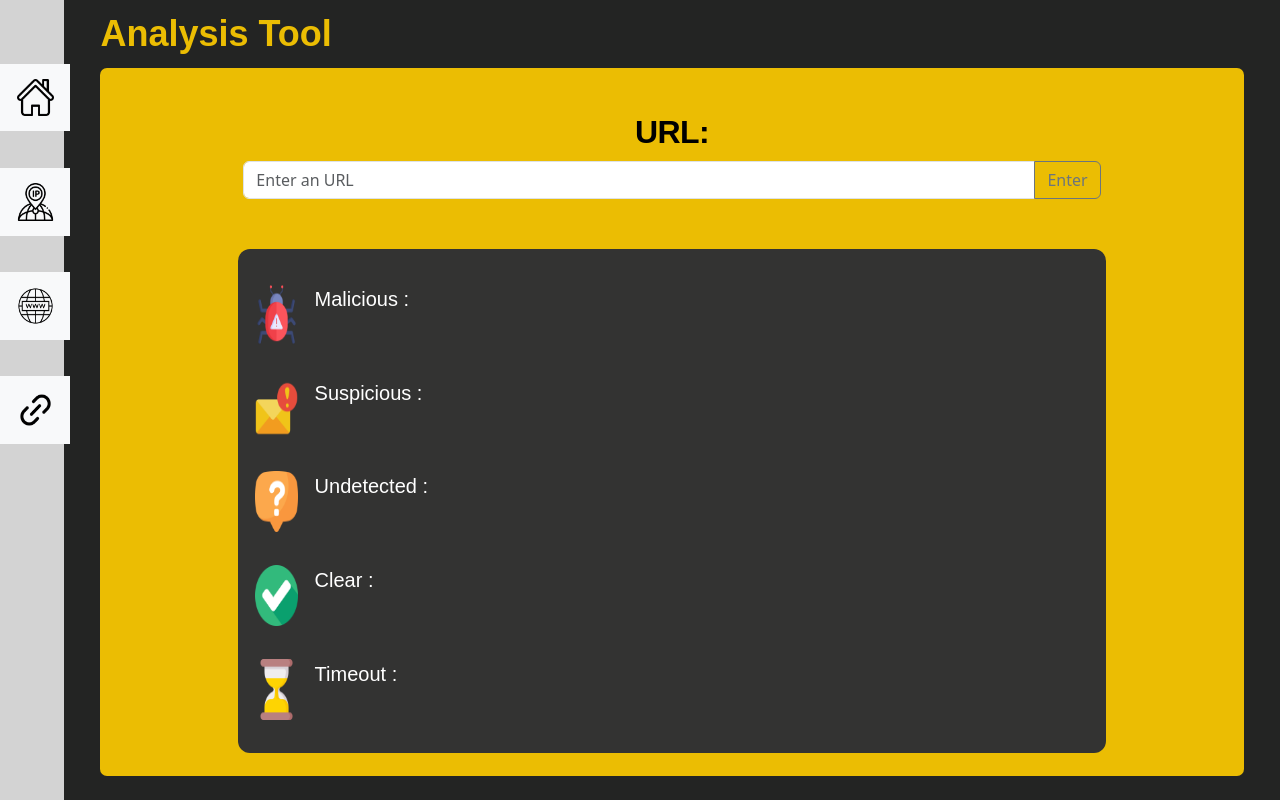
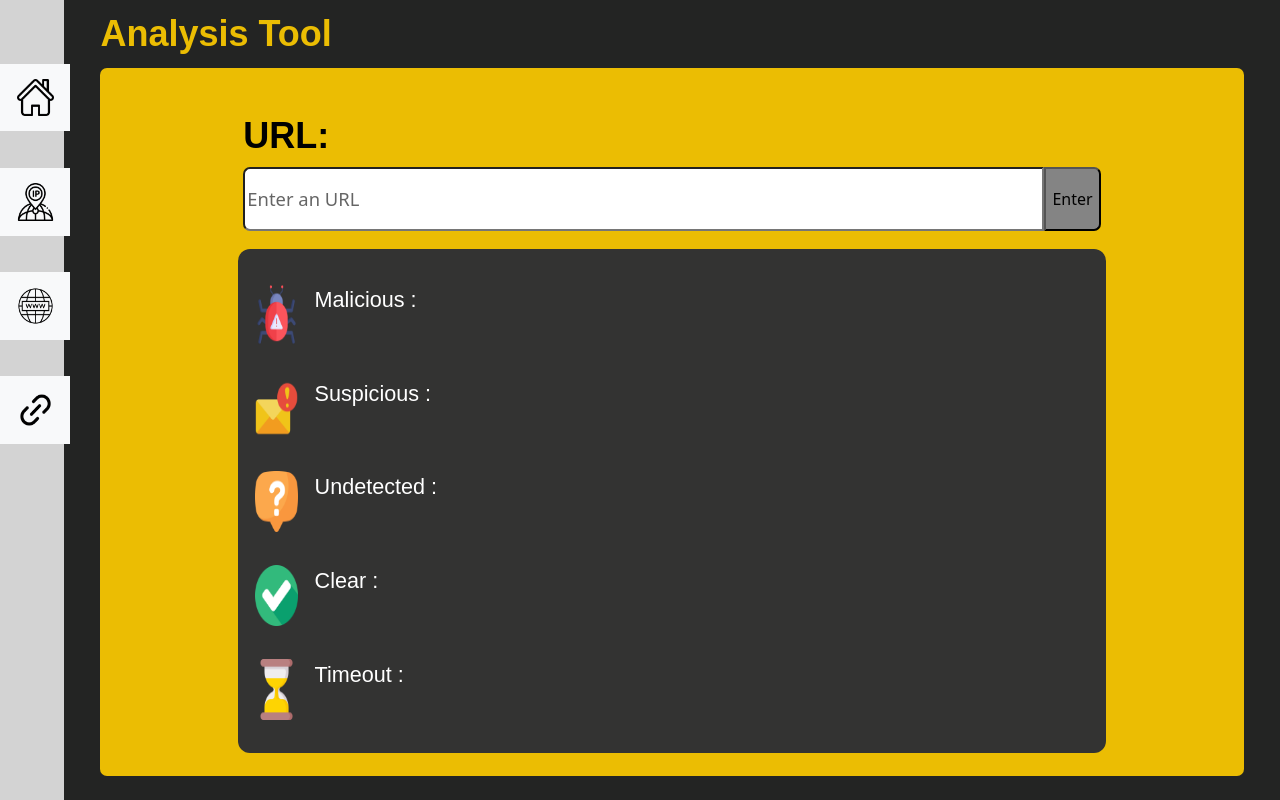
Before and after one commit to Lilsofie/AnalysisTool, a Flask app: page /url/ in a window 1280 px wide. Run offline with Flask 3, Linux system fonts and the light colour scheme; some libraries are stand-ins or nearby versions.

Commit message:
css updates

```diff
--- a/static/css/base.css
+++ b/static/css/base.css
@@ -51,14 +51,33 @@
 .title-display{
     display: grid;
     grid-template-columns: 35% 1fr ;
-    gap: 1.5%;
+    gap: 15%;
     padding: 2% 3% 0% 3%;
 }
 .content-title{
     font-family: Arial, Helvetica, sans-serif;
     font-style: normal;
     font-weight: 700;
-    font-size: clamp(32px, calc(1rem + 0.5vw), 68px);
+    font-size: clamp(2.25rem, calc(1rem + 1.5vw), 7.5rem);
+    color: #000000;
+    display: flex;
+    flex-direction: row;
+}
+.search-wrap{
+    display: flex;
+    flex-direction: row;
+    height: 85%;
+    max-height: 8vh;
+}
+.search-input{
+    border-radius: 7px 0px 0px 7px;
+    font-size: clamp(0.6rem, calc(0.75rem + 0.5vw), 4rem);
+    width: 100%;
+
+}
+.search-input::placeholder{
+    font-size: clamp(0.6rem, calc(0.75rem + 0.5vw), 4rem);
+    opacity: 0.6;
     color: #000000;
 }
 .content-grid {
@@ -66,12 +85,22 @@
     gap: 2%;
     grid-template-columns: repeat(auto-fit, minmax(80%, 100%));
 }
+.search-button{
+    border-radius: 0px 7px 7px 0px;
+    background-color: #848484;
+    transition: color 0.3s ease;
+}
+.search-button:hover {
+    background-color: #3E3C44;
+    color : #ffffff;
+}
 .item{
     position: relative;
     border-radius: 12px;
     background-color: #333332;
     display: flex;
     flex-direction: column;
+    justify-content: center;
     gap:1%;
     overflow: auto;
 }
@@ -82,14 +111,15 @@
     padding-left: 2%;
     padding-top: 2%;
     font-weight: 500;
-    font-size: clamp(24px, calc(1rem + 0.5vw), 30px);
+    font-size: clamp(1.25rem, calc(1.25rem + 0.5vw),6rem);
+    margin: 0%;
 }
 .text-content{
     color: #ffffff;
     font-family: Arial, Helvetica, sans-serif;
     font-style: normal;
     font-weight: 400;
-    font-size: clamp(20px, calc(0.8rem + 0.5vw), 36px);
+    font-size: clamp(0.75rem, calc(0.75rem + 0.75vw), 5rem);
     text-align: left;
     padding-left: 2%;
 }
@@ -97,7 +127,7 @@
     display:grid;
     padding-top: 4%;
     grid-template-columns: repeat(auto-fit, minmax(30%, 100%));
-    height: 80%;
+    height: 100%;
 }
 .board-display{
     display: grid;
@@ -116,7 +146,7 @@
     font-family: Arial, Helvetica, sans-serif;
     font-style: normal;
     font-weight: 400;
-    font-size: clamp(28px, calc(0.8rem + 0.5vw), 56px);
+    font-size: clamp(1.25rem, calc(1.1rem + 0.5vw),6rem);
     text-align: center;
 }
 .blacklist-details{
--- a/static/css/url.css
+++ b/static/css/url.css
@@ -4,20 +4,10 @@
     gap:1.5%;
     height: 30%;
     padding-top: 4%;
+    align-items: center;
+    justify-content: center;
 }
-.url-title{
-    font-family: Arial, Helvetica, sans-serif;
-    font-style: normal;
-    font-weight: 700;
-    font-size: clamp(32px, calc(1rem + 0.5vw), 72px);
-    letter-spacing: -0.02em;
-    color: #000000;
-    text-align: center;
-    align-self: center;
-    width: 75%;
-    overflow:auto;
-    white-space: nowrap;
-}
+
 .url-item{
     position: relative;
     border-radius: 12px;
@@ -29,4 +19,4 @@
 }
 ::-webkit-scrollbar {
     height: 1%;
-  }
+}
--- a/templates/url.html
+++ b/templates/url.html
@@ -6,10 +6,10 @@
 {% endblock %}
 {% block content %}
 <div class="url-title-display">
-    <h1 id="urlLink" class="url-title overflow-auto"> URL: </h1>
-    <div class="input-group mb-0 align-self-center w-75 h-80">
-        <input id="inputURL" type="text" class="form-control " placeholder="Enter an URL" aria-label="enter"/>
-        <button id="submitURL" class="btn btn-outline-secondary" type="button" >Enter</button>
+    <h1 id="urlLink" class="content-title w-75"> URL: </h1>
+    <div class="search-wrap w-75">
+        <input id="inputURL" type="text" class="search-input" placeholder="Enter an URL" aria-label="enter"/>
+        <button id="submitURL" class="search-button" type="button" >Enter</button>
     </div>
 </div>
 <div class="url-item">
```
Also changed, not shown: static/css/domain.css (+3 -9 lines), templates/domain.html (+4 -4 lines), templates/ip.html (+7 -7 lines).
